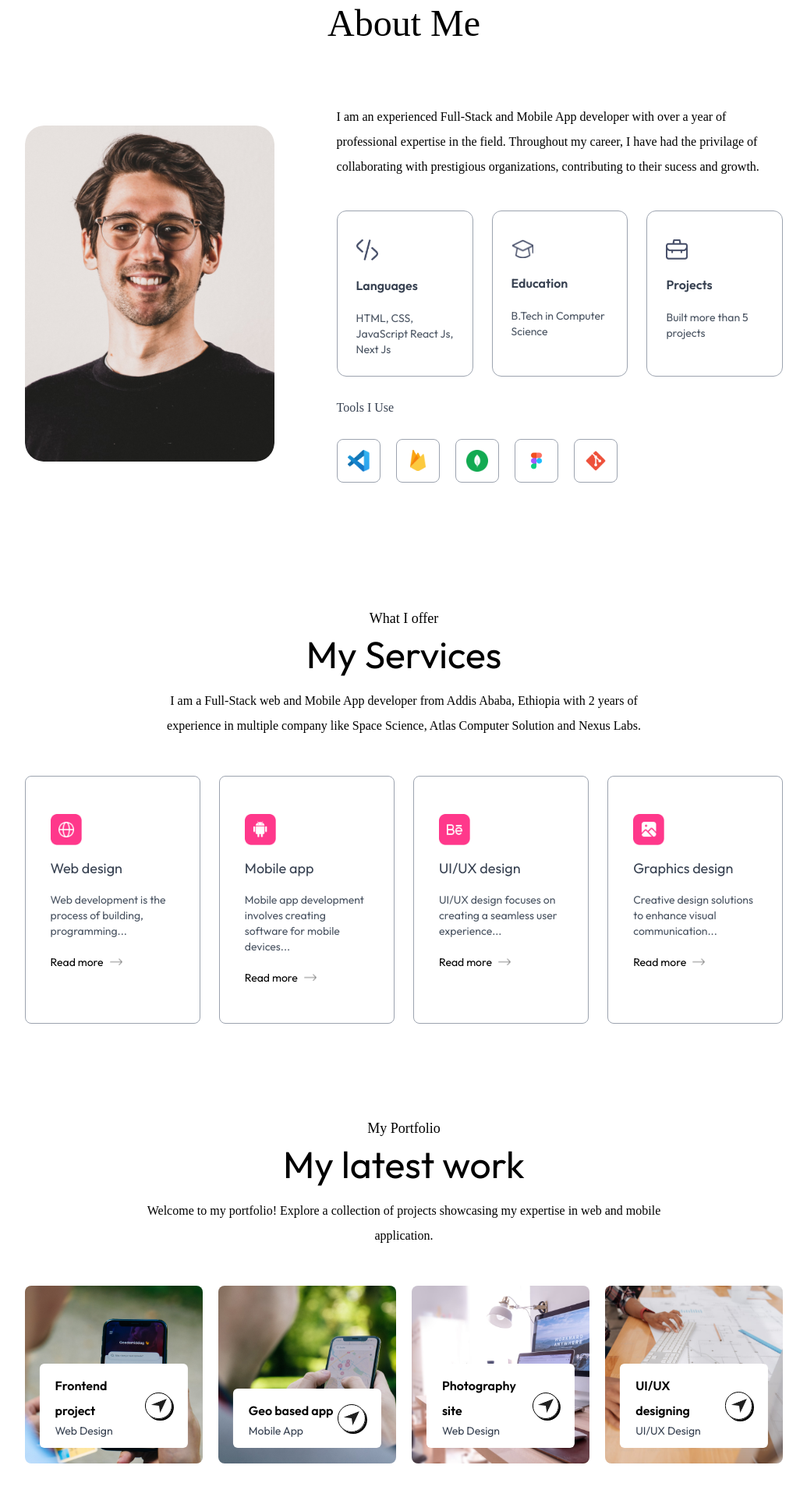
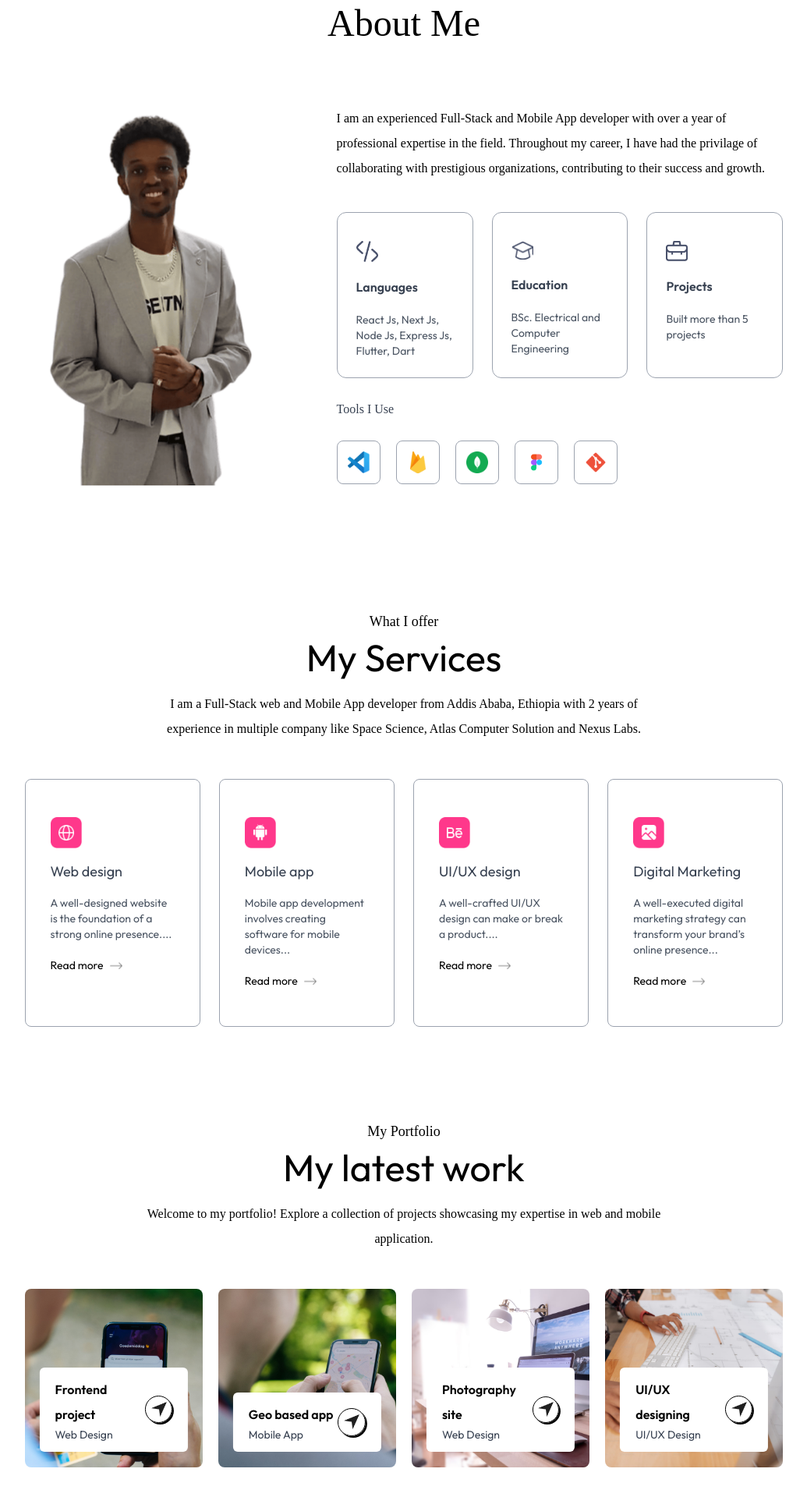
Before and after one commit to NahomBirhanu/my-portfolio, a Next.js app: page / in a window 1280 px wide. Shown: the part 870-2790 px from the top of the page at 78% size, without its empty margins (122-1157 px from the left). Built offline with nearby package versions, Linux system fonts and the light colour scheme; a web font is replaced by a local one.

Commit message:
first commit

```diff
--- a/app/componenets/About.jsx
+++ b/app/componenets/About.jsx
@@ -1,51 +1,85 @@
 import { assets, infoList, toolsData } from '@/assets/assets'
 import Image from 'next/image'
 import React from 'react'
+import { motion } from "motion/react"
 
 const About = ({isDarkMode}) => {
   return (
-    <div id='about' className='w-full px-[12%] py-10 scroll-mt-20'>
-      <h4 className='text-center mb-2 text-lg font-Ovo'>Introduction</h4>
-      <h2 className='text-center mb-10 text-5xl font-Ovo'>About Me</h2>
+    <motion.div id='about' className='w-full px-[12%] py-10 scroll-mt-20'
+    initial={{opacity: 0}}
+    whileInView={{opacity: 1}}
+    transition={{duration:1}} >
 
-      <div className='flex w-full flex-col lg:flex-row items-center gap-20 my-20'>
-        <div className='w-64 sm:w-80 rounded-3xl max-w-none'>
+      <motion.h4 className='text-center mb-2 text-lg font-Ovo'
+      initial={{opacity: 0, y:-20}}
+      whileInView={{opacity: 1, y:0}}
+      transition={{duration:1, delay: 0.3}} >Introduction</motion.h4>
+
+      <motion.h2 className='text-center mb-10 text-5xl font-Ovo'
+      initial={{opacity: 0, y:-20}}
+      whileInView={{opacity: 1, y:0}}
+      transition={{duration:0.5, delay: 0.5}}>About Me</motion.h2>
+
+      <motion.div className='flex w-full flex-col lg:flex-row items-center gap-20 my-20'
+      initial={{opacity: 0}}
+      whileInView={{opacity: 1}}
+      transition={{duration:0.8}}>
+        <motion.div className='w-64 sm:w-80 rounded-3xl max-w-none'
+        initial={{opacity: 0, scale:0.9}}
+        whileInView={{opacity: 1, scale:1}}
+        transition={{duration:0.6}}>
           <Image src={assets.user_image} alt='user' className='w-full rounded-3xl'/>
-        </div>
-        <div className='flex-1'>
+        </motion.div>
+
+        <motion.div className='flex-1'
+        initial={{opacity: 0}}
+        whileInView={{opacity: 1}}
+        transition={{duration:0.6, delay: 0.8}}>
           <p className='mb-10 max-w-2xl font-Ovo'>
             I am an experienced Full-Stack and Mobile App developer with over a year of
             professional expertise in the field. Throughout my career, I have had the
             privilage of collaborating with prestigious organizations, contributing to
-            their sucess and growth.
+            their success and growth.
           </p>
-          <ul className='grid grid-cols-1 sm:grid-cols-3 gap-6 max-w-2xl'>
+          <motion.ul className='grid grid-cols-1 sm:grid-cols-3 gap-6 max-w-2xl'
+          initial={{opacity: 0}}
+          whileInView={{opacity: 1}}
+          transition={{duration:0.8, delay: 1}}>
                 {infoList.map(({icon,iconDark,title,description},index)=>(
 
-                    <li className='border-[0.5px] border-gray-400 rounded-xl p-6 cursor-pointer
+                    <motion.li className='border-[0.5px] border-gray-400 rounded-xl p-6 cursor-pointer
                     hover:bg-lightHover hover:-translate-y-1 duration-500 hover:shadow-black
                     dark:border-white dark:hover:shadow-white dark:hover:bg-darkHover/50'
+                    whileHover={{scale:1.05}}
                     key={index}>
                         <Image src={isDarkMode? iconDark : icon} alt={title} className='w-7 mt-3'/>
                         <h3 className='my-4 font-semibold text-gray-700 dark:text-white'>{title}</h3>
                         <p className='text-gray-600 text-sm dark:text-white/80'>{description}</p>
-                    </li>
+                    </motion.li>
                 ))}
-            </ul>
-            <h4 className='my-6 text-gray-700 font-Ovo dark:text-white/80'>Tools I Use</h4>
-            <ul className='flex items-center gap-3 sm:gap-5'>
+            </motion.ul>
+            <motion.h4 className='my-6 text-gray-700 font-Ovo dark:text-white/80'
+            initial={{y:20, opacity: 0}}
+            whileInView={{y:0, opacity: 1}}
+            transition={{duration:1.3, delay: 0.5}}>Tools I Use</motion.h4>
+
+            <motion.ul className='flex items-center gap-3 sm:gap-5'
+            initial={{opacity: 0}}
+            whileInView={{opacity: 1}}
+            transition={{duration:1.5, delay: 0.6}}>
                 {toolsData.map((tool,index)=>(
-                    <li className='flex items-center justify-center w-12 sm:w-14 aspect-square
+                    <motion.li className='flex items-center justify-center w-12 sm:w-14 aspect-square
                     border border-gray-400 rounded-lg cursor-pointer hover:-translate-y-1
                     duration-500'
+                    whileHover={{scale:1.1}}
                     key={index}>
                         <Image src={tool} alt='Tool'className='w-5 sm:w-7'/>
-                    </li>
+                    </motion.li>
                 ))}
-            </ul>
-        </div>
-      </div>
-    </div>
+            </motion.ul>
+        </motion.div>
+      </motion.div>
+    </motion.div>
   )
 }
 
--- a/app/componenets/Contact.jsx
+++ b/app/componenets/Contact.jsx
@@ -1,6 +1,7 @@
 import { assets } from '@/assets/assets'
 import Image from 'next/image'
 import React, { useState } from 'react'
+import { motion } from 'framer-motion'
 
 const Contact = () => {
 
@@ -32,41 +33,74 @@ const Contact = () => {
 
 
   return (
-    <div id='contact' className='w-full px-[12%] py-10 scroll-mt-20 bg-[url("/footer-bg-color.png")]
-    bg-no-repeat bg-center bg-[length:90%_auto] dark:bg-none'>
-      <h4 className='text-center mb-2 text-lg font-Ovo'>
-      Connect with me</h4>
-      <h2 className='text-center text-5xl font-ovo'>
-      Get in touch</h2>
-      <p  className='text-center max-w-2xl mx-auto mt-5 mb-12 font-Ovo'>
+
+    <motion.div id='contact' className='w-full px-[12%] py-10 scroll-mt-20 bg-[url("/footer-bg-color.png")]
+    bg-no-repeat bg-center bg-[length:90%_auto] dark:bg-none'
+    initial={{opacity: 0}}
+    whileInView={{opacity: 1}}
+    transition={{duration:1}} >
+
+      <motion.h4 className='text-center mb-2 text-lg font-Ovo'
+      initial={{y:-20, opacity: 0}}
+      whileInView={{y:0, opacity: 1}}
+      transition={{duration:0.3, delay: 0.5}} >
+      Connect with me</motion.h4>
+
+      <motion.h2 className='text-center text-5xl font-ovo'
+      initial={{y:-20, opacity: 0}}
+      whileInView={{y:0, opacity: 1}}
+      transition={{duration:0.5, delay: 0.5}} >
+      Get in touch</motion.h2>
+
+      <motion.p  className='text-center max-w-2xl mx-auto mt-5 mb-12 font-Ovo'
+      initial={{y:-20, opacity: 0}}
+      whileInView={{y:0, opacity: 1}}
+      transition={{duration:0.7, delay: 0.5}} >
 
         I'd love to hear from you ! If you have any Question, Comments, or Feedback,
         please use the form below.
-      </p>
-      <form onSubmit={onSubmit} className='max-w-2xl mx-auto'>
+      </motion.p>
+
+      <motion.form onSubmit={onSubmit} className='max-w-2xl mx-auto'
+      initial={{opacity: 0}}
+      whileInView={{opacity: 1}}
+      transition={{delay:0.9, duration:0.5}} >
         <div className='grid grid-cols-auto gap-6 mt-10 mb-8'>
 
-            <input type="text" placeholder='Enter your name' required
+            <motion.input type="text" placeholder='Enter your name' required
             className='flex-1 p-3 outline-none border-[0.5px] border-gray-400
-            rounded-md bg-white dark:bg-darkHover/30 dark:border-white/90' name='name'/>
+            rounded-md bg-white dark:bg-darkHover/30 dark:border-white/90' name='name'
+            initial={{x:-50, opacity: 0}}
+            whileInView={{x:0, opacity: 1}}
+            transition={{duration:1.1, delay: 0.6}} />
 
-            <input type="email" placeholder='Enter your email' required
+            <motion.input type="email" placeholder='Enter your email' required
             className='flex-1 p-3 outline-none border-[0.5px] border-gray-400
-            rounded-md bg-white dark:bg-darkHover/30 dark:border-white/90' name='email'/>
+            rounded-md bg-white dark:bg-darkHover/30 dark:border-white/90' name='email'
+            initial={{x:50, opacity: 0}}
+            whileInView={{x:0, opacity: 1}}
+            transition={{duration:1.1, delay: 0.6}}/>
+
         </div>
-        <textarea rows='6' placeholder='Enter your message' required
+        <motion.textarea rows='6' placeholder='Enter your message' required
             className='w-full p-4 outline-none border-[0.5px] border-gray-400
             rounded-md bg-white mb-6 dark:bg-darkHover/30 dark:border-white/90
-            'name='message'></textarea>
-        <button type='submit' className='py-3 px-8 w-max flex items-center justify-between gap-2 bg-black/80 text-white
+            'name='message'
+            initial={{y:100, opacity: 0}}
+            whileInView={{y:0, opacity: 1}}
+            transition={{duration:1.3, delay: 0.6}}></motion.textarea>
+
+        <motion.button type='submit' className='py-3 px-8 w-max flex items-center justify-between gap-2 bg-black/80 text-white
             rounded-full mx-auto hover:bg-black duration-500
-            dark:bg-transparent dark:border-[0.5px] dark:hover:bg-darkHover'>
-                Submit now <Image src={assets.right_arrow_white} alt='' className='w-4'/> </button>
+            dark:bg-transparent dark:border-[0.5px] dark:hover:bg-darkHover'
+            whileHover={{scale:1.05}}
+            transition={{duration:0.3}}>
+                Submit now <Image src={assets.right_arrow_white} alt='' className='w-4'/> </motion.button>
 
         <p className='mt-4'>{result}</p>
 
-      </form>
-    </div>
+      </motion.form>
+    </motion.div>
   )
 }
 
--- a/app/componenets/Header.jsx
+++ b/app/componenets/Header.jsx
@@ -1,36 +1,60 @@
 import { assets } from '@/assets/assets'
 import Image from 'next/image'
 import React from 'react'
+import { motion } from 'framer-motion'
 
 const Header = () => {
   return (
-    <div className='w-11/12 max-w-3xl text-center mx-auto h-screen flex
-    flex-col items-center justify-center gap-4'>
+    <motion.div className='w-11/12 max-w-3xl text-center mx-auto h-screen flex
+    flex-col items-center justify-center gap-4'
+    initial={{scale:0}}
+    whileInView={{scale:1}}
+    transition={{duration:0.8, type:'spring', stiffness:100}}>
       <div>
         <Image src={assets.profile_img} alt='' className='rounded full w-32'/>
       </div>
-      <h3 className='flex items-end gap-2 text-xl md:text-2xl mb-3 font-Ovo'>
-            I'm Nahom Birhanu  <Image src={assets.hand_icon} alt='' className='w-6'/></h3>
-     <h1 className='text-3xl sm:text-6xl lg:text-[66px] font-Ovo'>
-            Full-Stack Web and Mobile App Developer </h1>
-            <p className='max-w-2xl mx-auto font-Ovo'>
+
+      <motion.h3 className='flex items-end gap-2 text-xl md:text-2xl mb-3 font-Ovo'
+      initial={{y:-20, opacity: 0}}
+      whileInView={{y:0, opacity: 1}}
+      transition={{duration:0.6, delay: 0.3}}>
+            I'm Nahom Birhanu  <Image src={assets.hand_icon} alt='' className='w-6'/></motion.h3>
+
+     <motion.h1 className='text-3xl sm:text-6xl lg:text-[66px] font-Ovo'
+     initial={{y:-30, opacity: 0}}
+     whileInView={{y:0, opacity: 1}}
+     transition={{duration:0.8, delay: 0.5}} >
+            Full-Stack Web and Mobile App Developer </motion.h1>
+
+            <motion.p className='max-w-2xl mx-auto font-Ovo'
+             initial={{opacity: 0}}
+             whileInView={{opacity: 1}}
+             transition={{duration:0.6, delay: 0.7}} >
                 I am a Full-Stack web and Mobile App developer from Addis Ababa, Ethiopia
                 with 2 years of experience in multiple company like Space Science,
-                Atlas Computer Solution and Nexus Labs.</p>
+                Atlas Computer Solution and Nexus Labs.</motion.p>
+
             <div className='flex flex-col sm:flex-row items-center gap-4 mt-4'>
-                <a href="#contact"
+
+                <motion.a href="#contact"
                 className='px-10 py-3 border border-white rounded-full bg-black
                 text-white flex items-center gap-2 dark:bg-transparent'
+                initial={{y:30, opacity: 0}}
+                whileInView={{y:0, opacity: 1}}
+                transition={{duration:0.6, delay: 1}}
                 >Contact me <Image src={assets.right_arrow_white} alt=''
-                className='w-4'/></a>
+                className='w-4'/></motion.a>
 
-                <a href="/sample-resume.pdf" download
+                <motion.a href="/sample-resume.pdf" download
                 className='px-10 py-3 border rounded-full border-gray-500 flex items-center gap-2
-                bg-white dark:text-black'>
-                    My resume<Image src={assets.download_icon} alt='' className='w-4'/></a>
+                bg-white dark:text-black'
+                initial={{y:30, opacity: 0}}
+                whileInView={{y:0, opacity: 1}}
+                transition={{duration:0.6, delay: 1.2}} >
+                    My resume<Image src={assets.download_icon} alt='' className='w-4'/></motion.a>
 
             </div>
-    </div>
+    </motion.div>
   )
 }
 
--- a/app/componenets/Services.jsx
+++ b/app/componenets/Services.jsx
@@ -1,33 +1,54 @@
 import { assets, serviceData } from '@/assets/assets'
 import Image from 'next/image'
 import React from 'react'
+import { motion } from 'framer-motion'
 
 const Services = () => {
   return (
-    <div id='services' className='w-full px-[12%] py-10 scroll-mt-20'>
-      <h4 className='text-center mb-2 text-lg font-Ovo'>What I offer</h4>
-      <h2 className='text-center text-5xl font-ovo'>My Services</h2>
-      <p className='text-center max-w-2xl mx-auto mt-5 mb-12 font-Ovo'>
+    <motion.div id='services' className='w-full px-[12%] py-10 scroll-mt-20'
+    initial={{opacity: 0}}
+    whileInView={{opacity: 1}}
+    transition={{duration:1}} >
+
+      <motion.h4 className='text-center mb-2 text-lg font-Ovo'
+      initial={{y:-20, opacity: 0}}
+      whileInView={{y:0, opacity: 1}}
+      transition={{duration:0.3, delay: 0.5}} >What I offer</motion.h4>
+
+      <motion.h2 className='text-center text-5xl font-ovo'
+       initial={{y:-20, opacity: 0}}
+       whileInView={{y:0, opacity: 1}}
+       transition={{delay: 0.5, duration:0.5 }} >My Services</motion.h2>
+
+      <motion.p className='text-center max-w-2xl mx-auto mt-5 mb-12 font-Ovo'
+      initial={{opacity: 0}}
+      whileInView={{opacity: 1}}
+      transition={{ delay: 0.7, duration:0.5}} >
       I am a Full-Stack web and Mobile App developer from Addis Ababa, Ethiopia
       with 2 years of experience in multiple company like Space Science,
       Atlas Computer Solution and Nexus Labs.
-      </p>
-      <div className='grid grid-cols-auto gap-6 my-10'>
+      </motion.p>
+
+      <motion.div className='grid grid-cols-auto gap-6 my-10'
+      initial={{opacity: 0}}
+      whileInView={{opacity: 1}}
+      transition={{ delay: 0.9, duration:0.6}}>
       {serviceData.map(({icon,title,description,link},index)=>(
-                <div key={index}
+                <motion.div key={index}
                 className='border border-gray-400 rounded-lg px-8 py-12
                 hover:shadow-black cursor-pointer hover:bg-lightHover
-                hover:-translate-y-1 duration-500 dark:hover:bg-darkHover dark:hover:shadow-white'>
+                hover:-translate-y-1 duration-500 dark:hover:bg-darkHover dark:hover:shadow-white'
+                whileHover={{scale:1.05}}>
                     <Image src={icon} alt='' className='w-10'/>
                     <h3 className='text-lg my-4 text-gray-700 dark:text-white'>{title}</h3>
                     <p className='text-sm text-gray-600 leading-5 dark:text-white/80'>{description}</p>
                     <a href={link} className='flex items-center gap-2 text-sm mt-5'>
                         Read more<Image src={assets.right_arrow} alt='' className='w-4'/>
                     </a>
-            </div>
+            </motion.div>
       ))}
-      </div>
-    </div>
+      </motion.div>
+    </motion.div>
   )
 }
 
--- a/app/componenets/Work.jsx
+++ b/app/componenets/Work.jsx
@@ -1,22 +1,45 @@
 import { assets, workData } from '@/assets/assets'
 import Image from 'next/image'
 import React from 'react'
+import { motion } from 'framer-motion'
 
 const Work = ({isDarkMode}) => {
   return (
-    <div id='work' className='w-full px-[12%] py-10 scroll-mt-20'>
-       <h4 className='text-center mb-2 text-lg font-Ovo'>
-            My Portfolio</h4>
-        <h2 className='text-center text-5xl font-ovo'>
-            My latest work</h2>
-        <p className='text-center max-w-2xl mx-auto mt-5 mb-12 font-Ovo'>
+    <motion.div id='work' className='w-full px-[12%] py-10 scroll-mt-20'
+    initial={{opacity: 0}}
+    whileInView={{opacity: 1}}
+    transition={{duration:1}} >
+
+       <motion.h4 className='text-center mb-2 text-lg font-Ovo'
+       initial={{y:-20, opacity: 0}}
+       whileInView={{y:0, opacity: 1}}
+       transition={{duration:0.3, delay: 0.5}} >
+            My Portfolio</motion.h4>
+
+        <motion.h2 className='text-center text-5xl font-ovo'
+        initial={{y:-20, opacity: 0}}
+        whileInView={{y:0, opacity: 1}}
+        transition={{duration:0.5, delay: 0.5}}>
+            My latest work</motion.h2>
+
+        <motion.p className='text-center max-w-2xl mx-auto mt-5 mb-12 font-Ovo'
+        initial={{opacity: 0}}
+        whileInView={{opacity: 1}}
+        transition={{delay:0.7, duration:1}} >
         Welcome to my portfolio! Explore a collection of projects showcasing
-        my expertise in web and mobile application.</p>
-        <div className='grid grid-cols-auto my-10 gap-5 dark:text-black'>
+        my expertise in web and mobile application.</motion.p>
+
+        <motion.div className='grid grid-cols-auto my-10 gap-5 dark:text-black'
+        initial={{opacity: 0}}
+        whileInView={{opacity: 1}}
+        transition={{delay:0.9, duration:0.6}}>
+
             {workData.map((project,index)=>(
-                <div key={index}
+                <motion.div key={index}
                 className='aspect-square bg-no-repeat bg-cover bg-center
                 rounded-lg relative cursor-pointer group'
+                whileHover={{scale:1.05}}
+                transition={{duration:0.3}}
                 style={{backgroundImage :`url(${project.bgImage})`}}>
                     <div className='bg-white w-10/12 rounded-md absolute bottom-5
                     left-1/2 -translate-x-1/2 py-3 px-5 flex items-center justify-between
@@ -32,17 +55,20 @@ const Work = ({isDarkMode}) => {
                             <Image src={assets.send_icon} alt='send icon' className='w-5'/>
                         </div>
                     </div>
-                </div>
+                </motion.div>
 
             ))}
-        </div>
-        <a href="" className='w-max flex items-center justify-center gap-2
+        </motion.div>
+        <motion.a href="" className='w-max flex items-center justify-center gap-2
         text-gray-700 border-[0.5px] border-gray-700 rounded-full py-3 px-10 mx-auto my-20
-        hover:bg-lightHover duration-500 dark:text-white dark:border-white dark:hover:bg-darkHover'>
+        hover:bg-lightHover duration-500 dark:text-white dark:border-white dark:hover:bg-darkHover'
+        initial={{opacity: 0}}
+        whileInView={{opacity: 1}}
+        transition={{delay:1.1, duration:0.5}}>
         Show more <Image src={isDarkMode? assets.right_arrow_bold_dark : assets.right_arrow_bold}
             alt='Right arrow' className='w-4'/>
-      </a>
-    </div>
+      </motion.a>
+    </motion.div>
   )
 }
 
--- a/assets/assets.js
+++ b/assets/assets.js
@@ -100,15 +100,16 @@ export const workData = [
 ]
 
 export const serviceData = [
-    { icon: assets.web_icon, title: 'Web design', description: 'Web development is the process of building, programming...', link: '' },
+    { icon: assets.web_icon, title: 'Web design', description: 'A well-designed website is the foundation of a strong online presence....', link: '' },
     { icon: assets.mobile_icon, title: 'Mobile app', description: 'Mobile app development involves creating software for mobile devices...', link: '' },
-    { icon: assets.ui_icon, title: 'UI/UX design', description: 'UI/UX design focuses on creating a seamless user experience...', link: '' },
-    { icon: assets.graphics_icon, title: 'Graphics design', description: 'Creative design solutions to enhance visual communication...', link: '' },
+    { icon: assets.ui_icon, title: 'UI/UX design', description: ' A well-crafted UI/UX design can make or break a product....', link: '' },
+    { icon: assets.graphics_icon, title: 'Digital Marketing',
+        description: 'A well-executed digital marketing strategy can transform your brand’s online presence...', link: '' },
 ]
 
 export const infoList = [
-    { icon: assets.code_icon, iconDark: assets.code_icon_dark, title: 'Languages', description: 'HTML, CSS, JavaScript React Js, Next Js' },
-    { icon: assets.edu_icon, iconDark: assets.edu_icon_dark, title: 'Education', description: 'B.Tech in Computer Science' },
+    { icon: assets.code_icon, iconDark: assets.code_icon_dark, title: 'Languages', description: 'React Js, Next Js, Node Js, Express Js, Flutter, Dart' },
+    { icon: assets.edu_icon, iconDark: assets.edu_icon_dark, title: 'Education', description: 'BSc. Electrical and Computer Engineering' },
     { icon: assets.project_icon, iconDark: assets.project_icon_dark, title: 'Projects', description: 'Built more than 5 projects' }
 ];
 
```
Also changed, not shown: assets/profile-img.png, assets/user-image.png.
